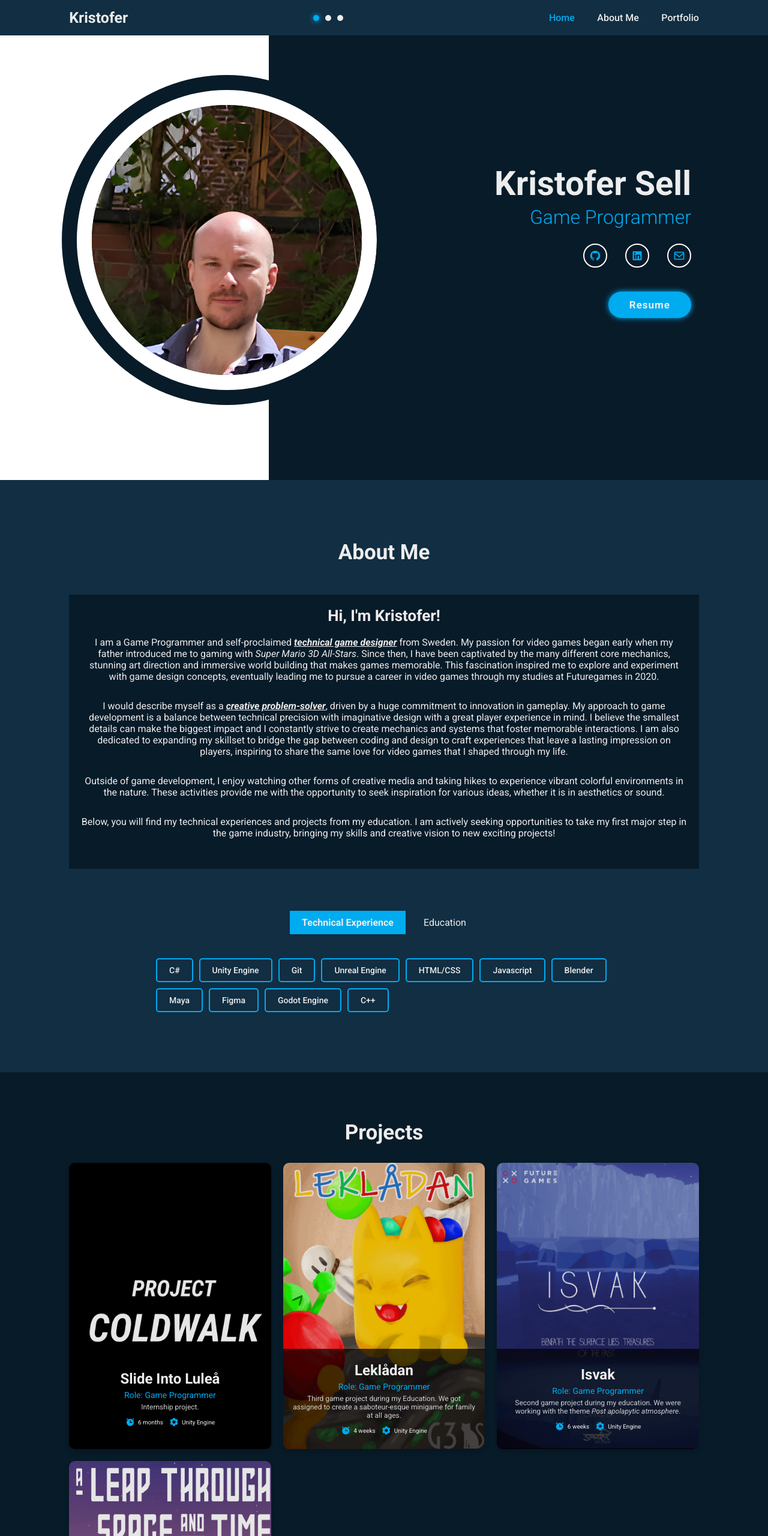
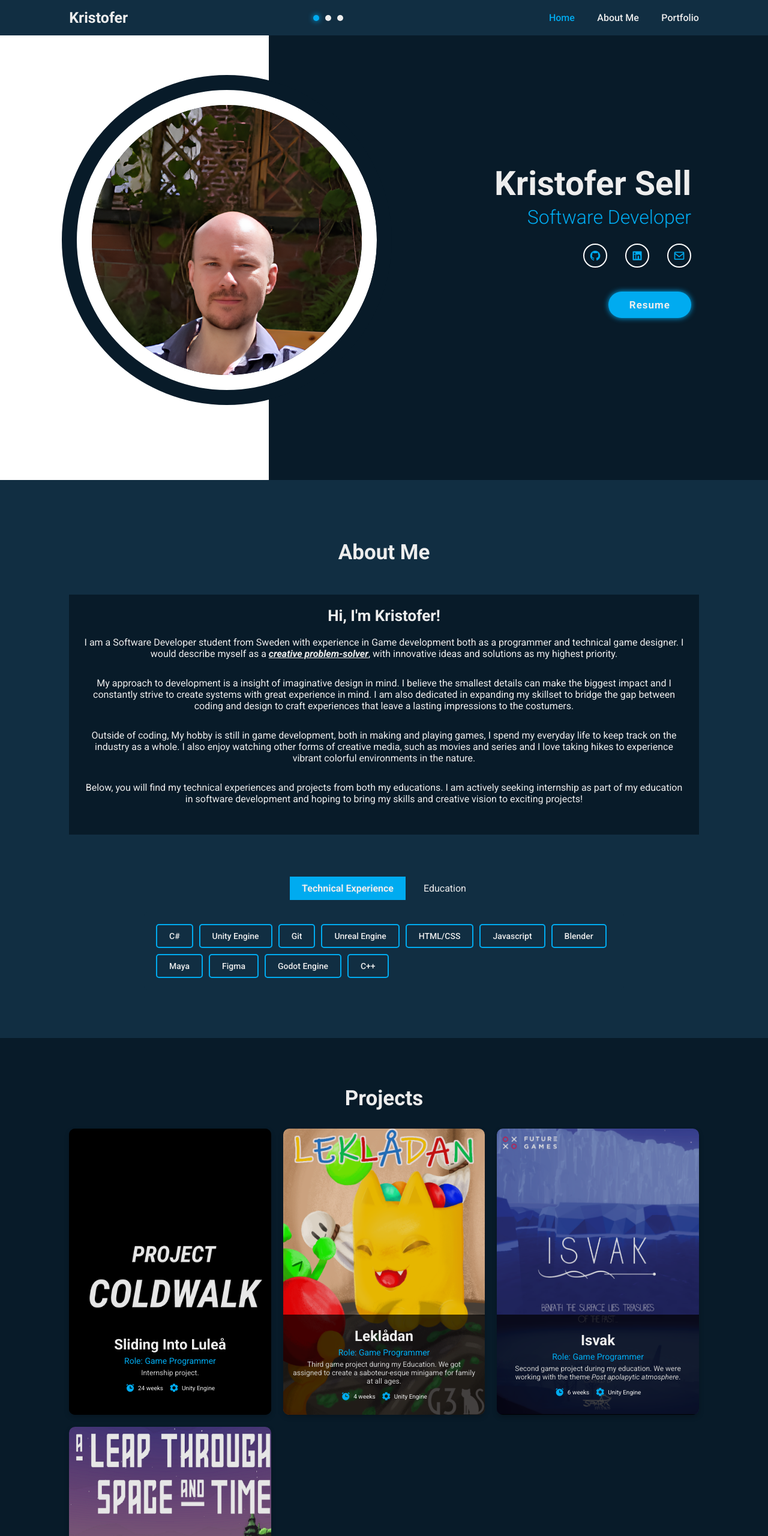
Before and after one commit to elikrisel/elikrisel.github.io, a plain HTML site: page index.html in a window 1280 px wide. Shown: the top 2560 px of the page at 60% size. Drawn offline with nearby package versions, Linux system fonts and the light colour scheme.

Commit message:
Updated with new job title, education and job title. I also changed the name of the internship project.

```diff
--- a/index.html
+++ b/index.html
@@ -3,7 +3,7 @@
 <head>
     <meta charset="UTF-8">
     <meta name="viewport" content="width=device-width, initial-scale=1.0">
-    <title>Kristofer Sell | Game Programmer</title>
+    <title>Kristofer Sell | Software Developer</title>
     <link rel="stylesheet" href="style.css">
     <link href='https://unpkg.com/boxicons@2.1.4/css/boxicons.min.css' rel='stylesheet'>
     <link rel="preconnect" href="https://fonts.googleapis.com">
@@ -45,7 +45,7 @@
         <div class="home-info">
             <div class="home-content">
                 <h1>Kristofer Sell</h1>
-                <h3>Game Programmer</h3>
+                <h3>Software Developer</h3>
 
             </div>
 
@@ -65,7 +65,7 @@
  <!-- ======ABOUT ME===== -->
 <section class="about" id="about">
     <h2 class="heading">About <span>Me</span></h2>
-    <div class="about-content">
+    <!-- <div class="about-content">
         <h3>Hi, I'm Kristofer!</h3>
         <p>I am a Game Programmer and self-proclaimed <i><u>technical game designer</i></u> from Sweden. My passion for video games began early when my father introduced me to gaming with <i>Super Mario 3D All-Stars</i>.
             Since then, I have been captivated by the many different core mechanics, stunning art direction and immersive world building that makes games memorable.
@@ -79,7 +79,24 @@
 
                 <p>Below, you will find my technical experiences and projects from my education. I am actively seeking opportunities to take my first major step in the game industry, bringing my skills and creative vision to new exciting projects!</p>
 
+    </div> -->
+
+    <div class="about-content">
+        <h3>Hi, I'm Kristofer!</h3>
+        <p>I am a Software Developer student from Sweden with experience in Game development both as a programmer and technical game designer. I would describe myself as a <i><u>creative problem-solver</u></i>, with innovative ideas and solutions as my highest priority. </p>
+
+
+
+                <p>My approach to development is a insight of imaginative design in mind. I believe the smallest details can make the biggest impact and I constantly strive to create systems with great experience in mind. I am also dedicated in expanding my skillset to
+                bridge the gap between coding and design to craft experiences that leave a lasting impressions to the costumers.</p>
+
+                <p>Outside of coding, My hobby is still in game development, both in making and playing games, I spend my everyday life to keep track on the industry as a whole. I also enjoy watching other forms of creative media, such as movies and series
+                    and I love taking hikes to experience vibrant colorful environments in the nature.</p>
+
+                <p>Below, you will find my technical experiences and projects from both my educations. I am actively seeking internship as part of my education in software development and hoping to bring my skills and creative vision to exciting projects!</p>
+
     </div>
+
 
     <div class="tab-links">
         <button class="tab-button active" data-tab="tab1">Technical Experience</button>
@@ -133,6 +150,18 @@
                     <div class="education-content">
                         <div class="content">
                             <div class="year">
+                                2025-Present
+                            </div>
+                            <h3>Campus Nyköping - Higher Vocational Education</h3>
+                            <p>Software Development</p>
+                            <h4> Ongoing education in Computer Science with the direction of Software Development. Further information is expected to come what I am learning in this bachelor program.
+                            </h4>
+                            <h4>I expect to graduate on June 2027.</h4>
+
+                        </div>
+
+                        <div class="content">
+                            <div class="year">
                                 2020-2023
                             </div>
                             <h3>Futuregames - Higher Vocational Education</h3>
@@ -151,6 +180,7 @@
 
                         </div>
                     </div>
+                    </div>
                 </div>
             </div>
     </div>
@@ -161,6 +191,8 @@
 </section>
 
 
+
+
   <!-- ======PROJECTS SECTION===== -->
 <section class="projects" id="portfolio">
     <h2 class="heading">Projects</h2>
@@ -169,13 +201,13 @@
         <div class="project-item">
         <a href="project-coldwalk.html" id="coldwalk"><img src="images/coldwalk.png" alt="projectcoldwalk"></a>
             <div class="project-overlay">
-                <h3>Slide Into Luleå</h3>
+                <h3>Sliding Into Luleå</h3>
                 <p class="role">Role: Game Programmer</p>
                 <p class="description">Internship project.</p>
                 <div class="icons">
                     <div class="icon-item">
                         <i class='bx bxs-alarm'></i>
-                        <span>6 months</span>
+                        <span>24 weeks</span>
                     </div>
                     <div class="icon-item">
                         <i class='bx bxs-cog' ></i>
@@ -243,6 +275,8 @@
     </div>
 </section>
 
+
+
      <!-- ======FOOTER====== -->
       <footer class="footer">
         <div class="footer-topicon">
```
Also changed, not shown: project-coldwalk.html (+1 -1 lines).
